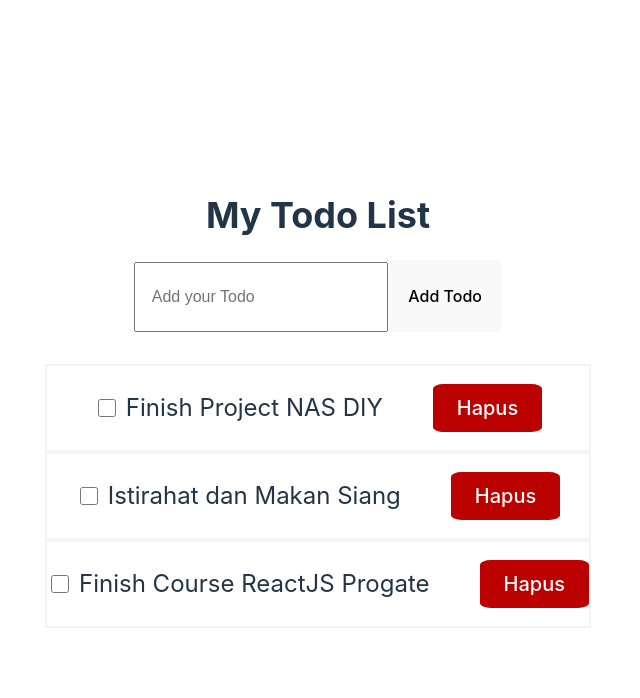
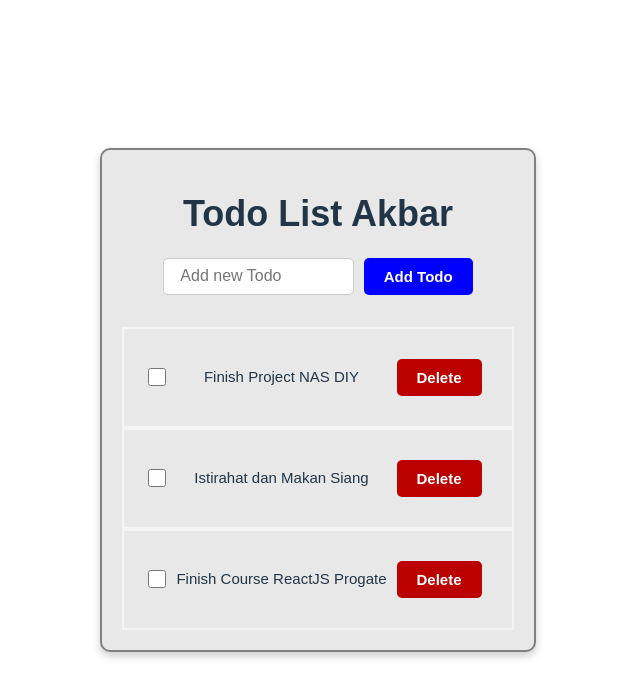
Before and after one commit to barpsma/Todo-Reactjs1, a React (Vite) app: page / in a window 1280 px wide. Shown: the top 698 px of the page, without its empty margins (322-962 px from the left). Built offline with nearby package versions, Linux system fonts and the light colour scheme.

Commit message:
Styling Form

```diff
--- a/src/App.jsx
+++ b/src/App.jsx
@@ -2,7 +2,9 @@ import "./App.css";
 import Todos from "./components/Todos";
 import TodoForm from "./components/TodoForm";
 
-import React, { useState } from "react";
+import React, { useState, createContext } from "react";
+
+export const TodoContext = createContext();
 
 function App() {
   const addTodo = (todoTitle) => {
@@ -56,22 +58,27 @@ function App() {
   console.log(todos);
 
   return (
-    <div style={styles.container}>
-      <h1 style={styles.title}>My Todo List</h1>
-      <TodoForm addTodo={addTodo} />
-      <Todos
-        todos={todos}
-        toggleCompleted={toggleCompleted}
-        deleteTodo={deleteTodo}
-      />
-    </div>
+    <TodoContext.Provider value={{ toggleCompleted, deleteTodo }}>
+      <div style={styles.container}>
+        <h1 style={styles.title}>Todo List Akbar</h1>
+        <TodoForm addTodo={addTodo} />
+        <Todos todos={todos} />
+      </div>
+    </TodoContext.Provider>
   );
 }
 
 const styles = {
   container: {
+    maxWidth: "600px",
+    margin: "0 auto",
     textAlign: "center",
-    padding: "12px",
+    border: "2px solid grey",
+    borderRadius: "10px",
+    padding: "20px",
+    backgroundColor: "#e8e8e8",
+    boxShadow: "0 4px 8px rgba(0, 0, 0, 0.2)",
+    fontFamily: "Arial, sans-serif",
   },
   title: {
     fontSize: "36px",
--- a/src/components/TodoForm.jsx
+++ b/src/components/TodoForm.jsx
@@ -3,14 +3,11 @@ import React, { useState } from "react";
 const TodoForm = ({ addTodo }) => {
   const [title, setTitle] = useState("");
 
-  // Definisikan function "handleChangeTitle"
   const handleChangeTitle = (event) => {
     setTitle(event.target.value);
   };
 
-  // Periksa apakah function "handleChangeTitle" berfungsi
   console.log(title);
-  // Definisikan function handleSubmit
   const handleSubmit = (event) => {
     event.preventDefault();
     addTodo(title);
@@ -20,14 +17,14 @@ const TodoForm = ({ addTodo }) => {
   return (
     <div style={styles.container}>
       <form
-        // Panggil function handleSubmit dengan argument "event"
         onSubmit={(event) => {
           handleSubmit(event);
         }}
       >
+        <div style={styles.group}>
           <input
             type="text"
-          placeholder="Add your Todo"
+            placeholder="Add new Todo"
             style={styles.formInput}
             onChange={(event) => {
               handleChangeTitle(event);
@@ -35,6 +32,7 @@ const TodoForm = ({ addTodo }) => {
             value={title}
           />
           <button style={styles.button}>Add Todo</button>
+        </div>
       </form>
     </div>
   );
@@ -44,15 +42,32 @@ const styles = {
   container: {
     marginBottom: "32px",
   },
+  group: {
+    display: "flex",
+    lineHeight: "28px",
+    alignItems: "center",
+    position: "relative",
+    justifyContent: "center",
+  },
   formInput: {
-    height: "66px",
+    height: "35px",
     width: "40%",
     fontSize: "16px",
     padding: "0 16px",
+    border: "1px solid #ccc",
+    borderRadius: "5px",
+    outline: "none",
   },
   button: {
-    height: "72px",
-    fontSize: "16px",
+    backgroundColor: "blue",
+    color: "#fff",
+    borderRadius: "5px",
+    border: "none",
+    cursor: "pointer",
+    fontSize: "15px",
+    padding: "10px 20px",
+    fontWeight: "bold",
+    marginLeft: 10,
   },
 };
 
--- a/src/components/TodoItem.jsx
+++ b/src/components/TodoItem.jsx
@@ -1,6 +1,7 @@
-import React from "react";
+import React, { useContext } from "react";
+import { TodoContext } from "../App";
 
-const TodoItem = ({ todo, toggleCompleted, deleteTodo }) => {
+const TodoItem = ({ todo }) => {
   const getTodoTitleStyle = () => {
     if (todo.completed === true) {
       return { textDecoration: "line-through" };
@@ -8,6 +9,7 @@ const TodoItem = ({ todo, toggleCompleted, deleteTodo }) => {
       return { textDecoration: "none" };
     }
   };
+  const { toggleCompleted, deleteTodo } = useContext(TodoContext);
 
   return (
     <div style={styles.todoItem}>
@@ -17,9 +19,11 @@ const TodoItem = ({ todo, toggleCompleted, deleteTodo }) => {
         onChange={() => toggleCompleted(todo.id)}
       />
       <p style={getTodoTitleStyle()}>{todo.title}</p>
-      <button style={styles.button} onClick={() => deleteTodo(todo.id)}>
-        Hapus
-      </button>
+      <div style={styles.buttonGroup}>
+        <button style={styles.button} onClick={() => deleteTodo(todo.id)}>
+          Delete
+        </button>
+      </div>
     </div>
   );
 };
@@ -27,26 +31,31 @@ const TodoItem = ({ todo, toggleCompleted, deleteTodo }) => {
 const styles = {
   todoItem: {
     border: "2px solid #f4f4f4",
-    fontSize: "24px",
-    // Tambahkan styles di bawah ini
+    fontSize: "15px",
     display: "flex",
-    justifyContent: "center",
+    justifyContent: "space-between",
     alignItems: "center",
+    padding: "20px",
   },
-  // Tambahkan styles di bawah ini
   checkbox: {
     marginRight: "10px",
     height: "18px",
     width: "18px",
   },
+  buttonGroup: {
+    display: "flex",
+    gap: "10px",
+    margin: 10,
+  },
   button: {
     backgroundColor: "#BB0000",
     color: "#fff",
-    borderRadius: "10%",
+    borderRadius: "5px",
     border: "none",
     cursor: "pointer",
-    fontSize: "20px",
-    marginLeft: "50px",
+    fontSize: "15px",
+    padding: "10px 20px",
+    fontWeight: "bold",
   },
 };
 
--- a/src/components/Todos.jsx
+++ b/src/components/Todos.jsx
@@ -1,18 +1,11 @@
 import React from "react";
 import TodoItem from "./TodoItem";
 
-const Todos = ({ todos, toggleCompleted, deleteTodo }) => {
+const Todos = ({ todos }) => {
   return (
     <div style={styles.container}>
       {todos.map((todo) => {
-        return (
-          <TodoItem
-            key={todo.id}
-            todo={todo}
-            toggleCompleted={toggleCompleted}
-            deleteTodo={deleteTodo}
-          />
-        );
+        return <TodoItem key={todo.id} todo={todo} />;
       })}
     </div>
   );
```
Lines whose indentation alone changed are shown as unchanged.
